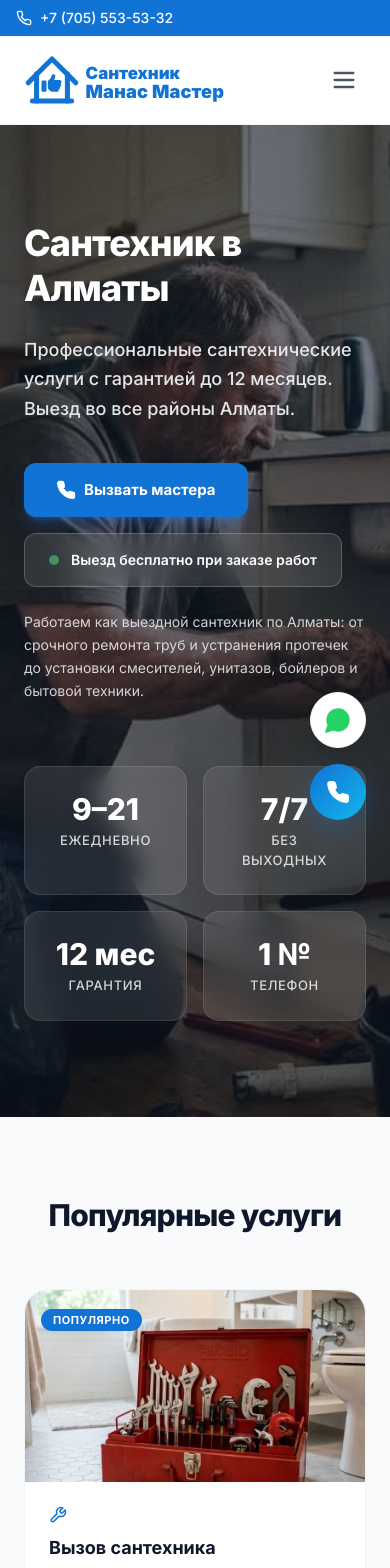
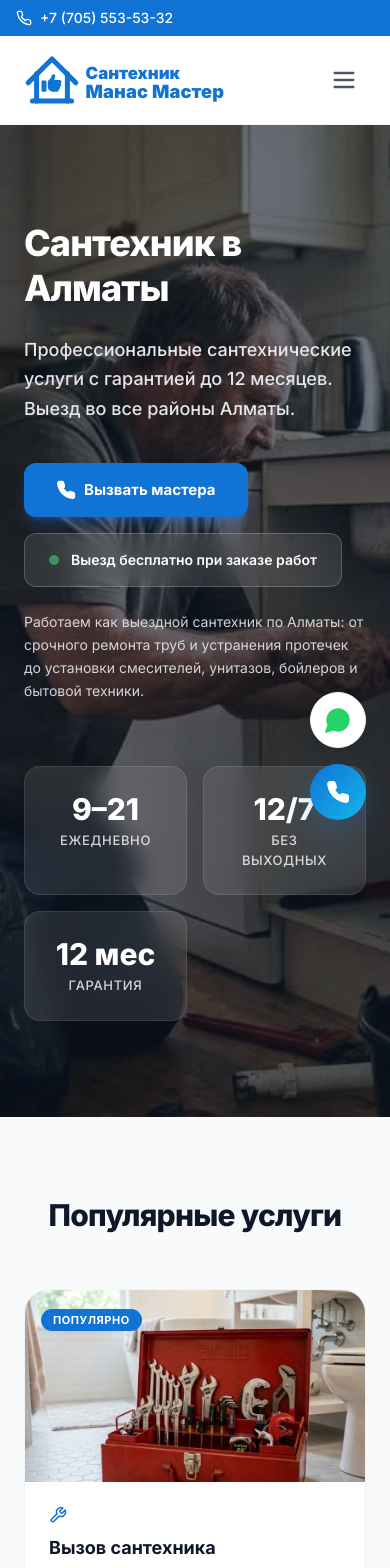
Before and after one commit to amanas1/mana-santehnika, a React (Vite) app: page / in a window 390 px wide. Shown: the top 1568 px of the page. Built offline with nearby package versions, Linux system fonts and the light colour scheme; the HTML template or start-up script is replaced by a standard one.

Commit message:
UI: Removed phone count stat, updated working hours to 12/7 format

```diff
--- a/src/pages/Index.tsx
+++ b/src/pages/Index.tsx
@@ -155,9 +155,8 @@ const Index = () => {
           <div className="grid grid-cols-2 md:grid-cols-4 gap-4 mt-16 max-w-4xl">
             {[
               { value: "9–21", label: "ежедневно" },
-              { value: "7/7", label: "без выходных" },
+              { value: "12/7", label: "без выходных" },
               { value: "12 мес", label: "гарантия" },
-              { value: "1 №", label: "телефон" },
             ].map((stat) => (
               <div key={stat.label} className="bg-white/10 backdrop-blur-md border border-white/10 rounded-2xl p-6 text-center text-white">
                 <div className="text-3xl font-extrabold mb-1">{stat.value}</div>
@@ -715,7 +714,7 @@ const Index = () => {
 
             <div className="w-full lg:w-auto shrink-0 flex gap-4 justify-center mt-8 lg:mt-0">
               <div className="bg-white p-6 rounded-3xl shadow-xl flex flex-col items-center justify-center text-center w-36 h-36">
-                <div className="text-4xl font-black text-[#1173D4] mb-2">12</div>
+                <div className="text-4xl font-black text-[#1173D4] mb-2">12/7</div>
                 <div className="text-xs font-bold text-slate-500 uppercase tracking-wider">Часов<br/>в день</div>
               </div>
               <div className="bg-white p-6 rounded-3xl shadow-xl flex flex-col items-center justify-center text-center w-36 h-36">
```
